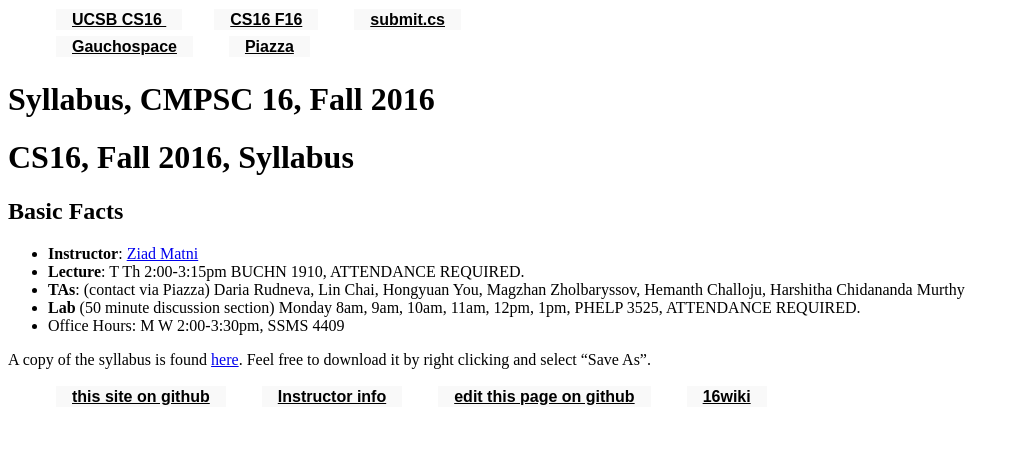
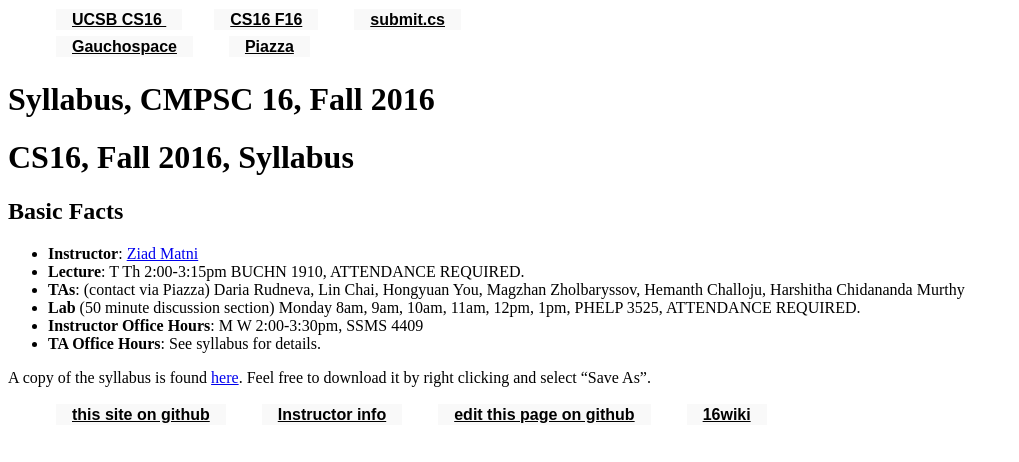
Before and after one commit to ucsb-cs16-s16/https-ucsb-cs16-s17.github.io, a Jekyll site: the page built from _info/syllabus.md, in a window 1280 px wide. Shown: the top 462 px of the page, without its empty margins (0-1019 px from the left). Built offline with Jekyll 4.4.1, drawn with Linux system fonts in a browser that asks for light colours.

Commit message:
Update syllabus.md

```diff
--- a/_info/syllabus.md
+++ b/_info/syllabus.md
@@ -7,7 +7,6 @@ ready: true
 CS16, Fall 2016, Syllabus
 ===========================
 
-
 Basic Facts
 -----------
 
@@ -15,7 +14,8 @@ Basic Facts
 * **Lecture**: T Th 2:00-3:15pm BUCHN 1910, ATTENDANCE REQUIRED.
 * **TAs**:  (contact via Piazza) Daria Rudneva, Lin Chai, Hongyuan You, Magzhan Zholbaryssov, Hemanth Challoju, Harshitha Chidananda Murthy
 * **Lab** (50 minute discussion section) Monday 8am, 9am, 10am, 11am, 12pm, 1pm, PHELP 3525, ATTENDANCE REQUIRED.
-* Office Hours: M W 2:00-3:30pm, SSMS 4409
+* **Instructor Office Hours**: M W 2:00-3:30pm, SSMS 4409
+* **TA Office Hours**: See syllabus for details.
 
 
 A copy of the syllabus is found [here](http://cs.ucsb.edu/~zmatni/syllabi/CS16F16_syllabus.pdf). Feel free to download it by right clicking and select "Save As".
```
